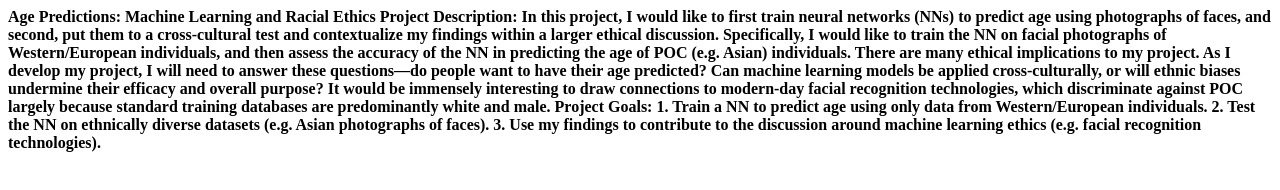
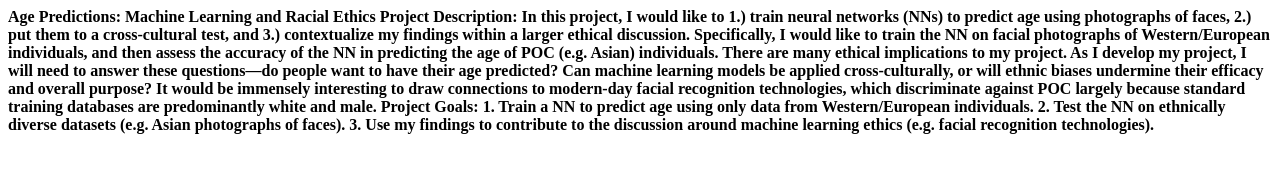
Before and after one commit to syaa2018/CS152-project-proposal, a plain HTML site: page index.html in a window 1280 px wide. Drawn offline with Linux system fonts and the light colour scheme.

Commit message:
Update index.html

```diff
--- a/index.html
+++ b/index.html
@@ -1,7 +1,7 @@
 <b>Age Predictions: Machine Learning and Racial Ethics<b>
 
 Project Description:
-In this project, I would like to first train neural networks (NNs) to predict age using photographs of faces, and second, put them to a cross-cultural test and contextualize my findings within a larger ethical discussion. Specifically, I would like to train the NN on facial photographs of Western/European individuals, and then assess the accuracy of the NN in predicting the age of POC (e.g. Asian) individuals.
+In this project, I would like to 1.) train neural networks (NNs) to predict age using photographs of faces, 2.) put them to a cross-cultural test, and 3.) contextualize my findings within a larger ethical discussion. Specifically, I would like to train the NN on facial photographs of Western/European individuals, and then assess the accuracy of the NN in predicting the age of POC (e.g. Asian) individuals.
 
 There are many ethical implications to my project. As I develop my project, I will need to answer these questions—do people want to have their age predicted? Can machine learning models be applied cross-culturally, or will ethnic biases undermine their efficacy and overall purpose? It would be immensely interesting to draw connections to modern-day facial recognition technologies, which discriminate against POC largely because standard training databases are predominantly white and male.
 
```
